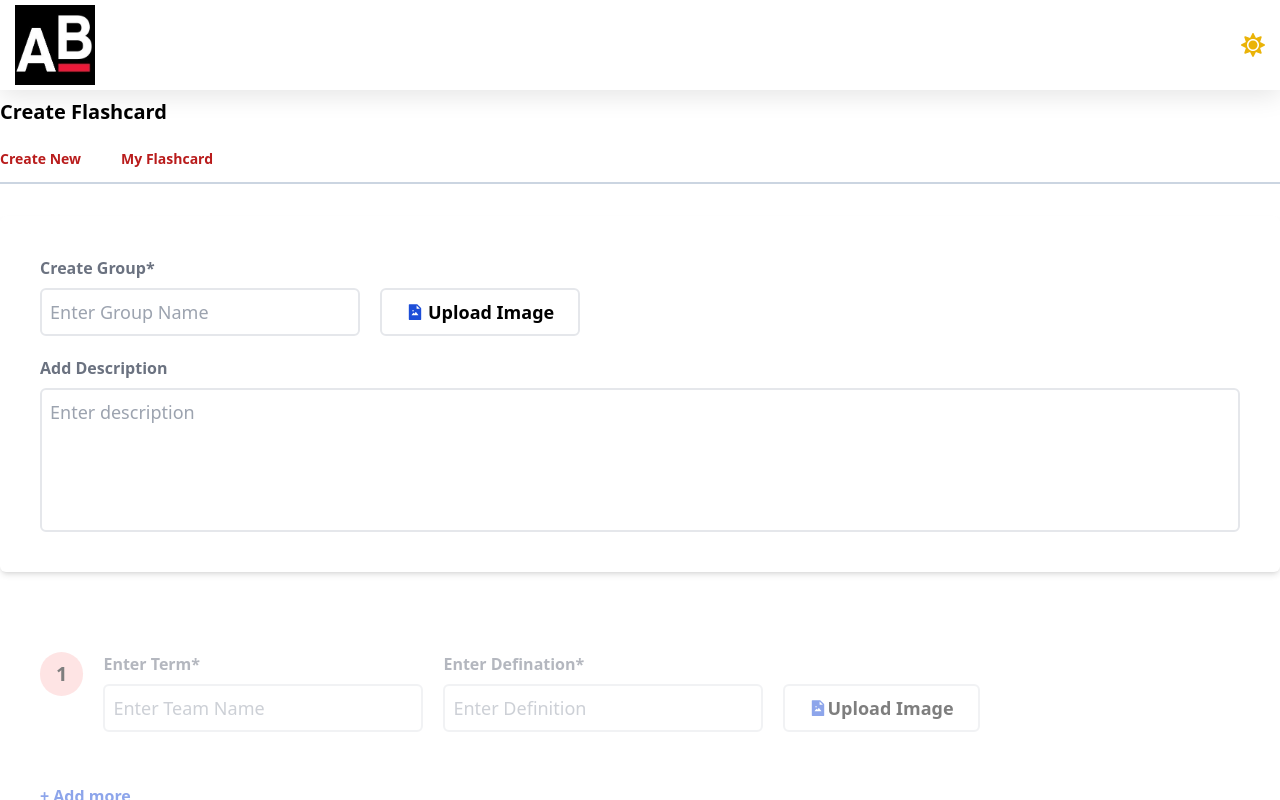
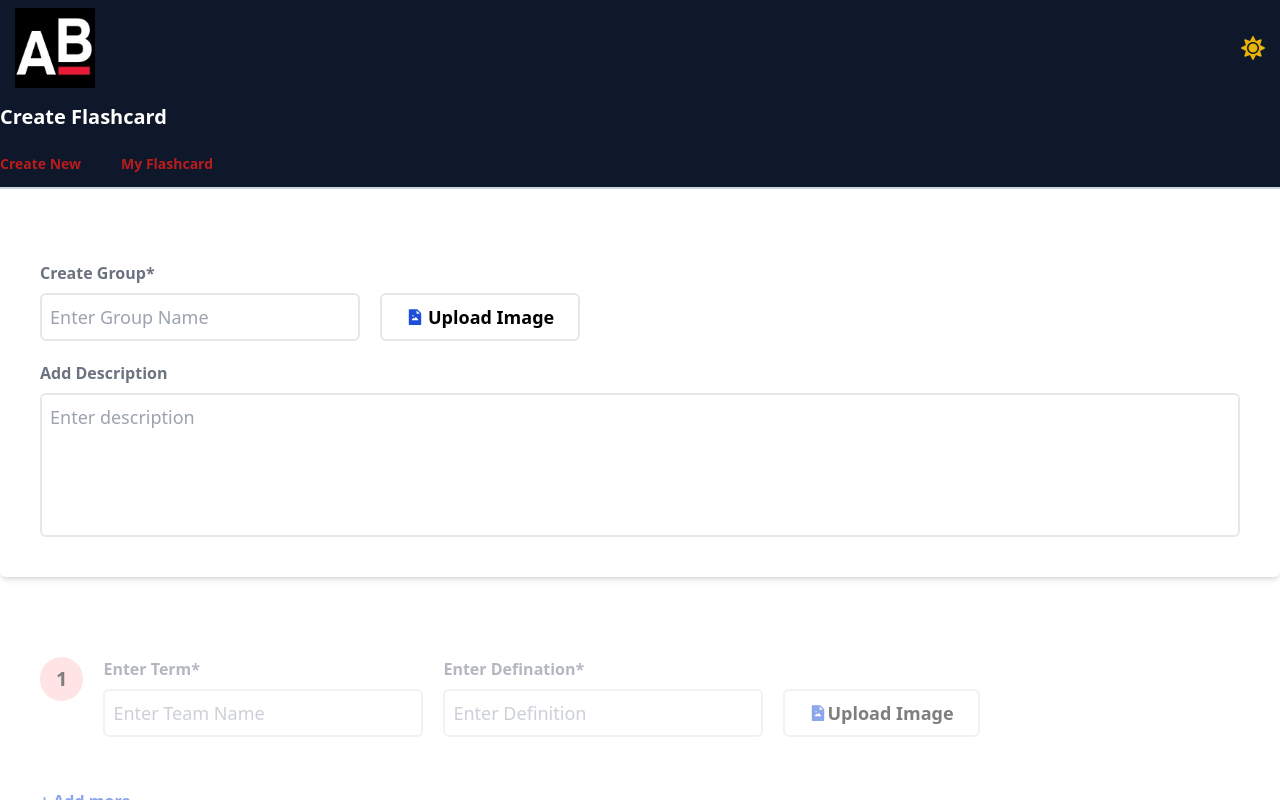
Before and after one commit to nancykaur11/Flashcard-Almabetter, a React (Create React App) app: page / in a window 1280 px wide. Both pictures are taken after a click on the icon 1253 px from the left and 45 px from the top of the page. Shown: the top 800 px of the page. Built offline with nearby package versions, Linux system fonts and the light colour scheme.

Commit message:
dark mode

```diff
--- a/src/App.css
+++ b/src/App.css
@@ -1,5 +1,5 @@
 
 .custom-shadow {
   box-shadow: 0px 6px 24px rgba(9, 1, 1, 0.1);
-  height: 90px;
+
 }
--- a/src/components/container.js
+++ b/src/components/container.js
@@ -1,10 +1,20 @@
 import React from "react";
 import { NavLink } from "react-router-dom";
+import { useSelector } from "react-redux/es/hooks/useSelector";
 
 export function Container() {
+  const theme = useSelector((state) => state.theme);
   return (
-    <div className="w-full pt-2">
-      <h1 className="text-xl text-black font-semibold mb-5">
+    <div
+      className={`w-full pt-2 ${
+        theme ? "bg-white-100" : "bg-slate-900"
+      } transition-all duration-700`}
+    >
+      <h1
+        className={`text-xl ${
+          theme ? "text-black" : "text-white"
+        } font-semibold transition-all duration-700 mb-5`}
+      >
         Create Flashcard
       </h1>
       <div className="flex items-center space-x-10 mb-3">
--- a/src/components/navbar.js
+++ b/src/components/navbar.js
@@ -8,10 +8,9 @@ import { update } from "../store/features/theme";
 export function Navbar() {
   const theme = useSelector((state) => state.theme);
   const dispatch = useDispatch();
-  console.log(theme);
 
   return (
-    <div className="bg-white-100 px-[15px]  h-[95px] py-4 flex justify-between items-center custom-shadow">
+    <div className={`${theme?"bg-white-100":"bg-slate-900"} transition-all duration-700 px-[15px]  h-[95px] py-4 flex justify-between items-center shadow-lg ${theme?"shadow-slate-400":"shadow-white"}`}>
       <div>
         <img src={logo} alt="Logo" className="h-[80px] w-[80px]" />
       </div>
@@ -19,12 +18,12 @@ export function Navbar() {
       <div>
         {theme && theme ? (
           <FaMoon
-            className="text-white text-2xl"
+            className="text-yellow-600 cursor-pointer text-2xl"
             onClick={() => dispatch(update())}
           />
         ) : (
           <FaSun
-            className="text-yellow-500 text-2xl"
+            className="text-yellow-500 cursor-pointer text-2xl"
             onClick={() => dispatch(update())}
           />
         )}
```
